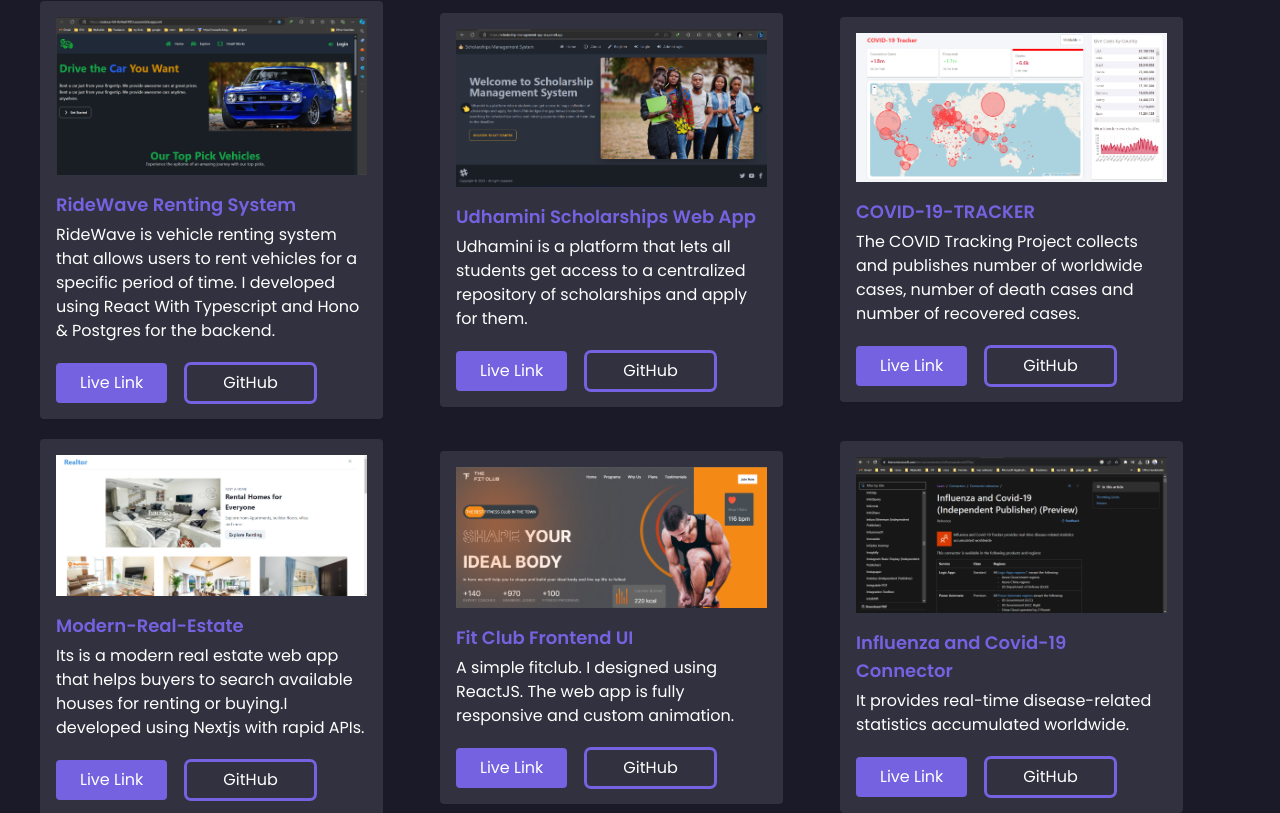
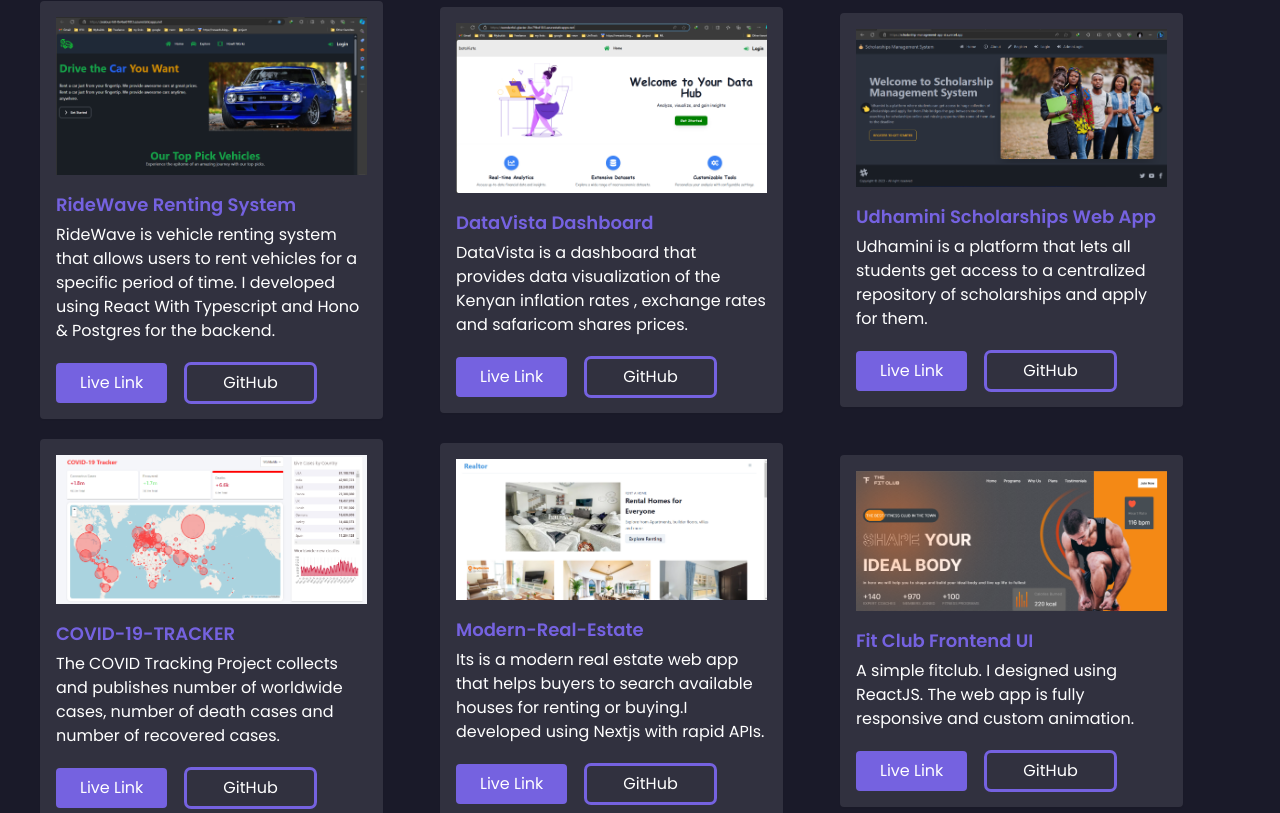
Before and after one commit to deniswachira/my-portifolio, a React (Vite) app: page / in a window 1280 px wide. Shown: the part 1315-2128 px from the top of the page. Built offline with nearby package versions, Linux system fonts and the light colour scheme.

Commit message:
datavista

```diff
--- a/src/components/Projects.jsx
+++ b/src/components/Projects.jsx
@@ -7,6 +7,7 @@ import showcase from '../assets/projects/showcase.png';
 import influenza from '../assets/projects/influenza.png';
 import jobit1 from '../assets/projects/jobit1.jpg';
 import rideWave from '../assets/projects/ridewave.png';
+import datavista from '../assets/projects/datavista.png';
 
 const Projects = () => {
   const projects = [
@@ -17,6 +18,14 @@ const Projects = () => {
       photo: rideWave,
       link: "https://zealous-hill-0e4ae010f.5.azurestaticapps.net/",
       github: "https://github.com/deniswachira/ridewave-ui",
+    },
+    {
+      title: "DataVista Dashboard",
+      description:
+        "DataVista is a dashboard that provides  data visualization of the Kenyan inflation rates , exchange rates and safaricom shares prices. ",
+      photo: datavista,
+      link: "https://wonderful-glacier-0cc79bd10.5.azurestaticapps.net/",
+      github: "https://github.com/deniswachira/data-vista-ui",
     },
     {
       title: "Udhamini Scholarships Web App",
```
Also changed, not shown: src/assets/projects/datavista.png (added).
